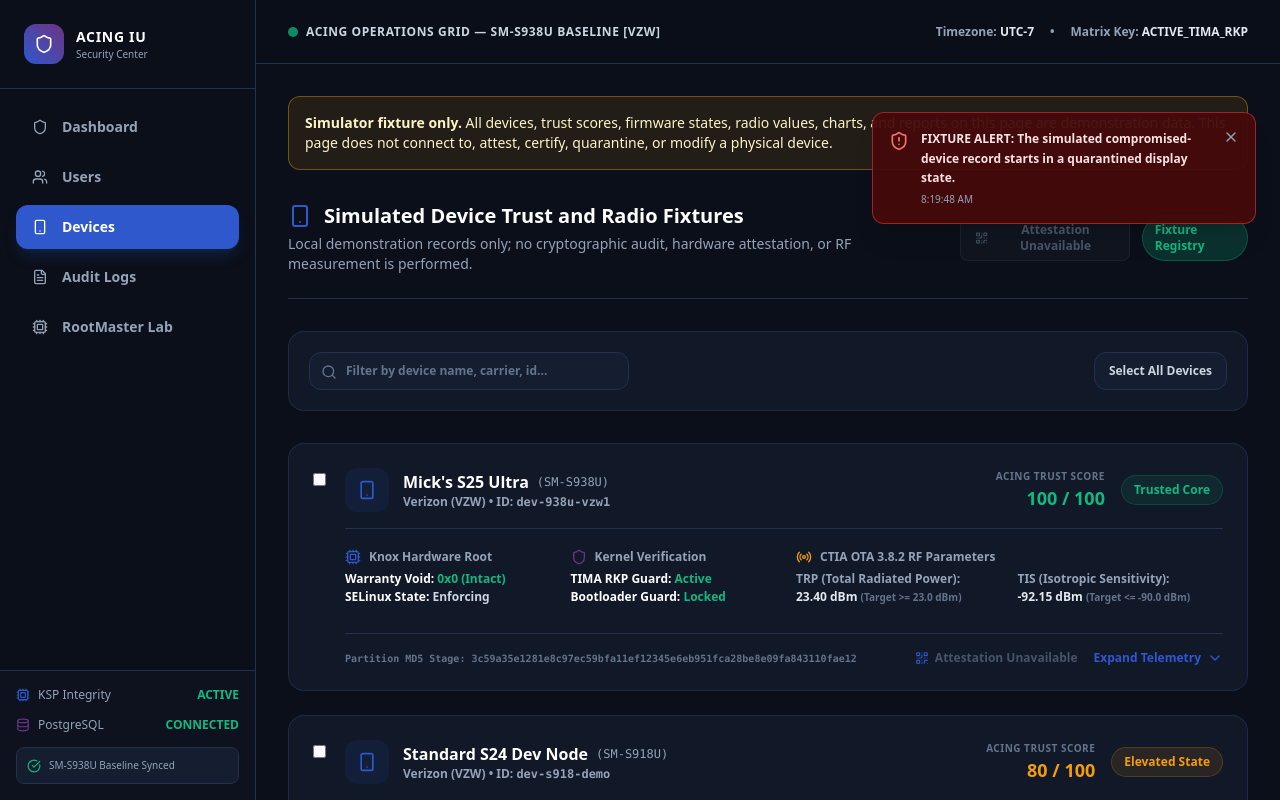
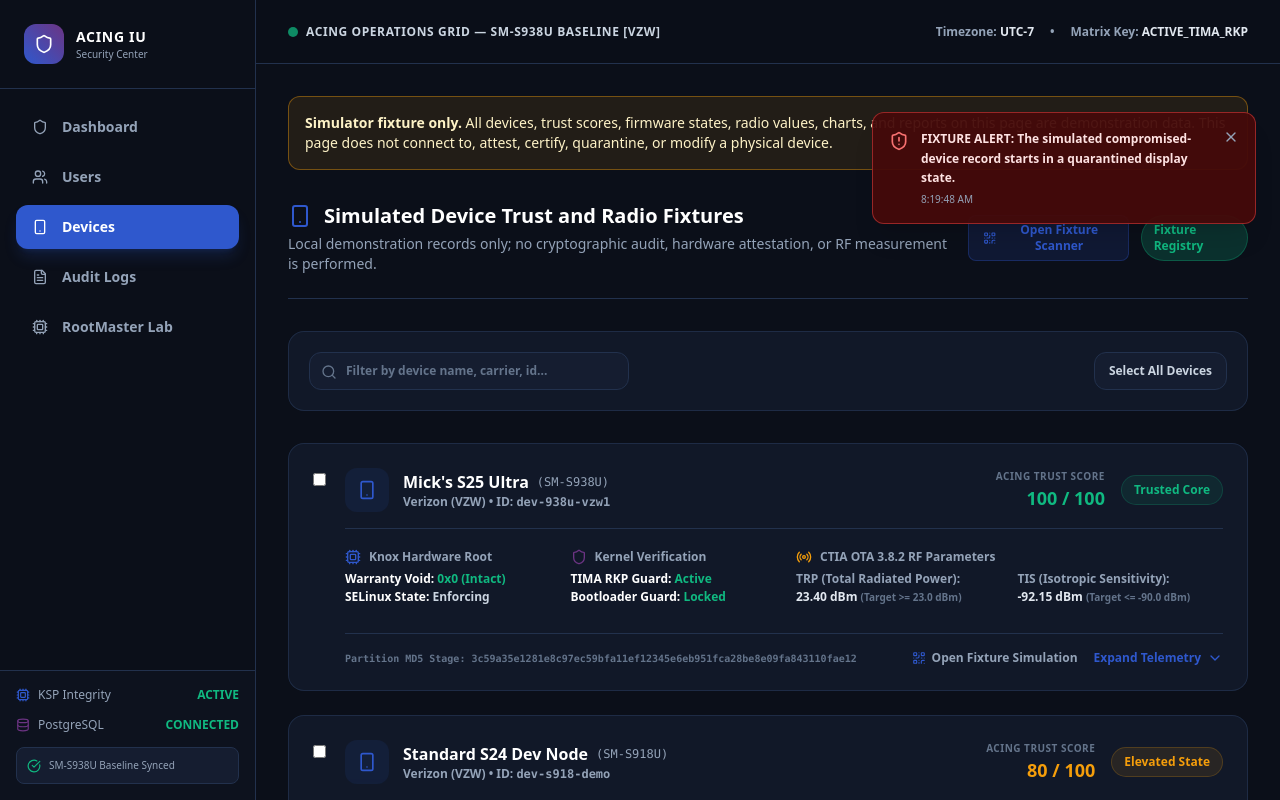
Before and after one commit to AcingTime420/Acing-IU-Genesis, a Next.js app in the folder frontend/: page /devices in a window 1280 px wide. Built offline with nearby package versions, Linux system fonts and the light colour scheme.

Commit message:
fix(frontend): expose fixture-only scanner simulation

```diff
--- a/frontend/src/app/devices/page.tsx
+++ b/frontend/src/app/devices/page.tsx
@@ -364,12 +364,12 @@
         </div>
         <div className="flex items-center gap-3">
           <button
-            disabled
-            title="Unavailable until a verified device-attestation executor exists"
-            className="flex cursor-not-allowed items-center gap-2 rounded-lg border border-slate-600/30 bg-slate-700/20 px-3.5 py-1.5 text-xs font-bold text-slate-500 opacity-70"
+            onClick={() => triggerScannerFlow(devices[0].id)}
+            title="Open a local fixture animation; no device is contacted"
+            className="flex items-center gap-2 rounded-lg border border-[#2F58CD]/30 bg-[#2F58CD]/15 px-3.5 py-1.5 text-xs font-bold text-[#2F58CD] transition-all hover:bg-[#2F58CD]/30"
           >
             <QrCode className="h-4 w-4" />
-            Attestation Unavailable
+            Open Fixture Scanner
           </button>
           <span className="text-xs bg-[#10B981]/20 text-[#10B981] font-bold px-3 py-1.5 rounded-full border border-[#10B981]/30">
             Fixture Registry
@@ -605,12 +605,12 @@
 
                   <div className="flex items-center gap-4 shrink-0 self-end sm:self-auto">
                     <button
-                      disabled
-                      title="Unavailable until a verified device-attestation executor exists"
-                      className="flex cursor-not-allowed items-center gap-1.5 text-xs font-bold text-slate-600"
+                      onClick={() => triggerScannerFlow(dev.id)}
+                      title="Open a local fixture animation; no device is contacted"
+                      className="flex items-center gap-1.5 text-xs font-bold text-slate-400 transition-colors hover:text-white"
                     >
                       <QrCode className="h-3.5 w-3.5 text-[#2F58CD]" />
-                      <span>Attestation Unavailable</span>
+                      <span>Open Fixture Simulation</span>
                     </button>
 
                     <button
```
